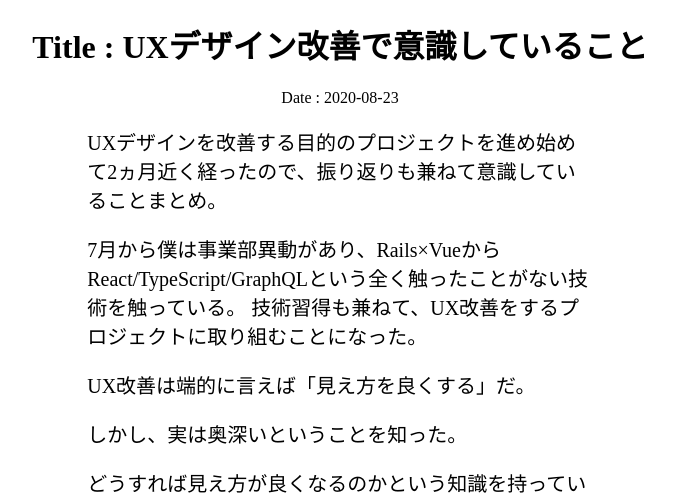
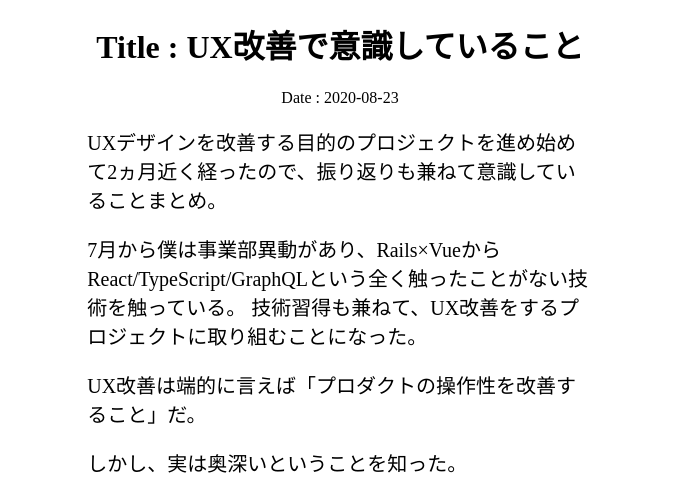
Before and after one commit to dak2/my-blog, a Gatsby site: page /the_reason_of_start_blog/ in a window 1280 px wide. Shown: the top 494 px of the page, without its empty margins (300-975 px from the left). Built offline with nearby package versions, Linux system fonts and the light colour scheme; Gatsby itself is replaced by a stand-in of ours.

Commit message:
fix typo

```diff
--- a/gatsby-node.js
+++ b/gatsby-node.js
@@ -4,7 +4,7 @@ const { createFilePath } = require(`gatsby-source-filesystem`)
 exports.onCreateNode = ({ node, getNode, actions }) => {
   const { createNodeField } = actions
   if (node.internal.type === `MarkdownRemark`) {
-    const slug = createFilePath({ node, getNode, basePath: `pages` })
+    const slug = createFilePath({ node, getNode, basePath: `articles` })
     createNodeField({
       node,
       name: `slug`,
--- a/src/pages/the_reason_of_start_blog.md
+++ b/src/articles/the_reason_of_start_blog.md
@@ -1,5 +1,5 @@
 ---
-title: "UXデザイン改善で意識していること"
+title: "UX改善で意識していること"
 date: "2020-08-23"
 ---
 
@@ -8,7 +8,7 @@ UXデザインを改善する目的のプロジェクトを進め始めて2ヵ
 7月から僕は事業部異動があり、Rails×VueからReact/TypeScript/GraphQLという全く触ったことがない技術を触っている。
 技術習得も兼ねて、UX改善をするプロジェクトに取り組むことになった。
 
-UX改善は端的に言えば「見え方を良くする」だ。
+UX改善は端的に言えば「プロダクトの操作性を改善すること」だ。
 
 しかし、実は奥深いということを知った。
 
```
